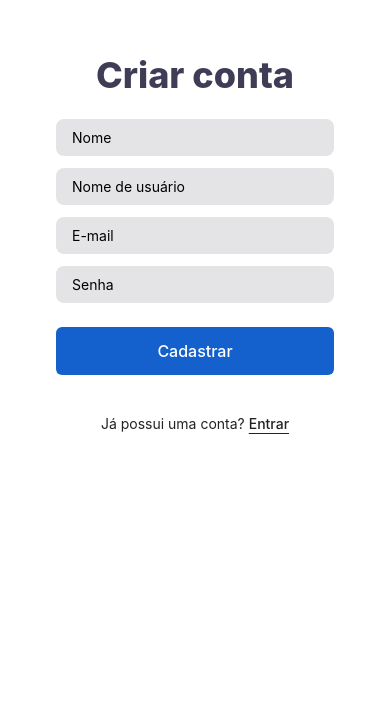
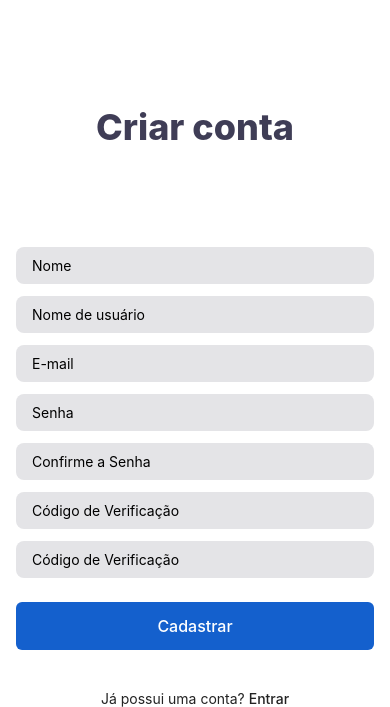
Before and after one commit to cosmic-book/cosmic-mobile, a React Native app: screen /Signup in a window 390 px wide. Shown: the part 137-844 px from the top of the page. Built offline with nearby package versions, Linux system fonts and the light colour scheme.

Commit message:
'ajustes'

```diff
--- a/src/screens/SignUp.tsx
+++ b/src/screens/SignUp.tsx
@@ -2,7 +2,7 @@ import { Button, Heading, Input } from '@/components'
 import { RootStackParamList } from '@/navigation/RootStackParamList'
 import { NativeStackScreenProps } from '@react-navigation/native-stack'
 import { useState } from 'react'
-import { Text, View } from 'react-native'
+import { Text, View, KeyboardAvoidingView, Platform, ScrollView } from 'react-native'
 import { SafeAreaView } from 'react-native-safe-area-context'
 
 type SignupProps = NativeStackScreenProps<RootStackParamList, 'Signup'>
@@ -14,9 +14,17 @@ const Signup = ({ navigation }: SignupProps) => {
   const [password, setPassword] = useState('')
 
   return (
-    <SafeAreaView className="container px-8 h-full bg-white">
-      <View className="px-6 mt-48">
-        <View className="justify-center items-center">
+    <KeyboardAvoidingView
+      behavior={Platform.OS === 'ios' ? 'padding' : 'position'}
+      style={{ flex: 1 }}
+    >
+      <SafeAreaView className="flex-1 bg-white">
+        <ScrollView
+          contentContainerStyle={{ flexGrow: 1, justifyContent: 'center', paddingHorizontal: 16 }}
+          keyboardShouldPersistTaps="handled"
+          showsVerticalScrollIndicator={false}
+        >
+          <View className="flex-1 justify-center items-center mt-48 mb-6">
             <Heading content="Criar conta" />
           </View>
 
@@ -25,18 +33,22 @@ const Signup = ({ navigation }: SignupProps) => {
             <Input placeholder="Nome de usuário" value={username} onChangeText={setUsername} />
             <Input placeholder="E-mail" value={email} onChangeText={setEmail} />
             <Input placeholder="Senha" value={password} onChangeText={setPassword} />
+            <Input placeholder="Confirme a Senha" value={password} onChangeText={setPassword} />
+            <Input placeholder="Código de Verificação" value={password} onChangeText={setPassword} />
+            <Input placeholder="Código de Verificação" value={password} onChangeText={setPassword} />
           </View>
 
           <Button label="Cadastrar" onPress={() => navigation.navigate('Login')} />
 
           <View className="mt-10">
-          <View className="flex flex-row items-center justify-center">
+            <View className="flex-row items-center justify-center">
               <Text className="text-gray-600">Já possui uma conta? </Text>
               <Button label="Entrar" variant={'link'} size={null} onPress={() => navigation.navigate('Login')} />
             </View>
           </View>
-      </View>
+        </ScrollView>
       </SafeAreaView>
+    </KeyboardAvoidingView>
   )
 }
 
```
Lines whose indentation alone changed are shown as unchanged.
